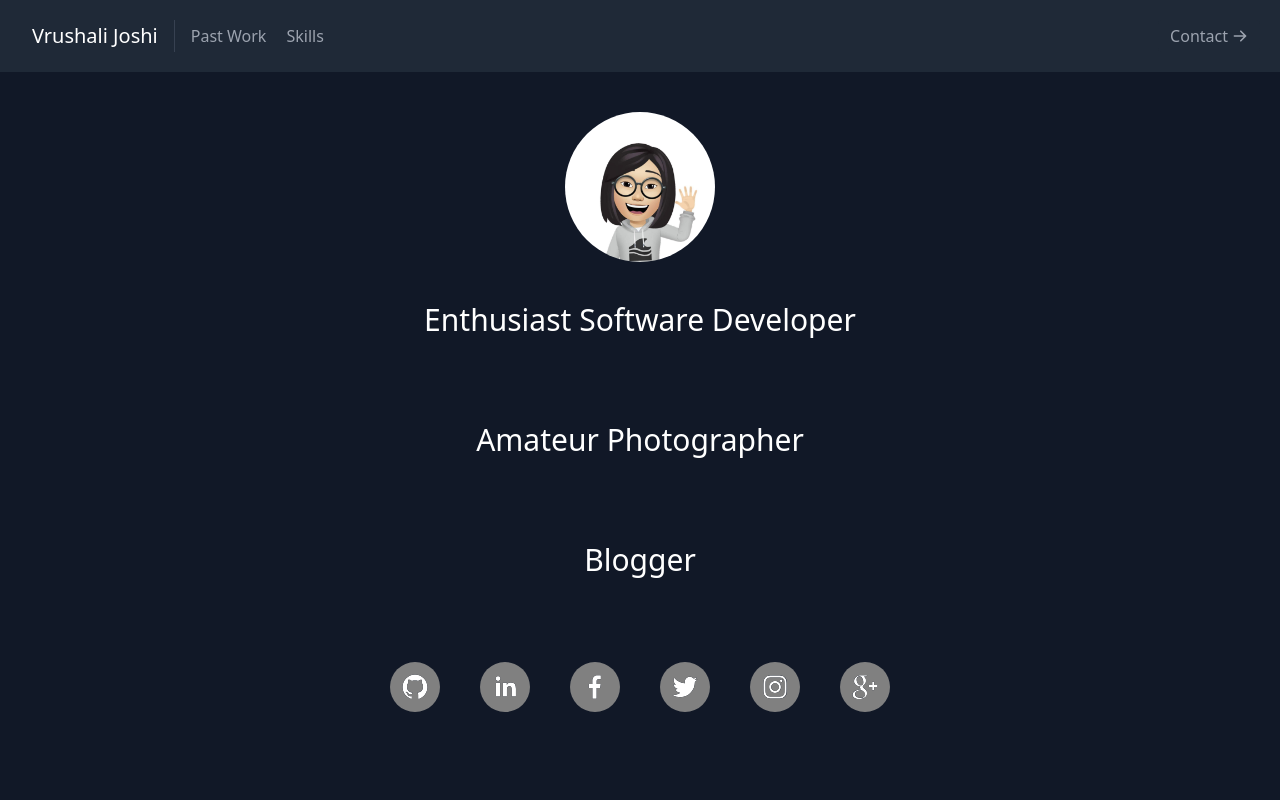
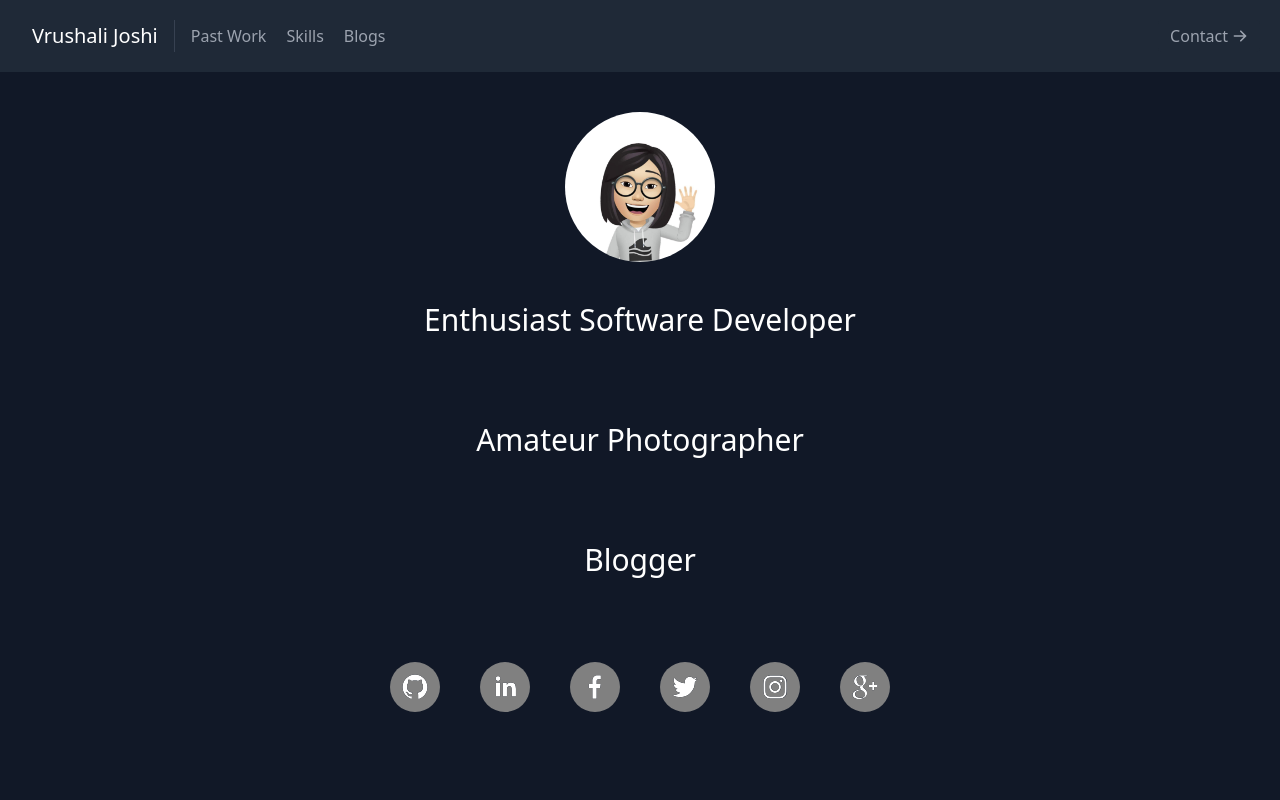
Before and after one commit to vrishadrockstar/portfolio, a React (Create React App) app: page / in a window 1280 px wide. Shown: the top 800 px of the page. Built offline with nearby package versions, Linux system fonts and the light colour scheme; no server answers.

Commit message:
adding blogs

```diff
--- a/src/components/Navbar.js
+++ b/src/components/Navbar.js
@@ -17,6 +17,9 @@ export default function Navbar() {
           <a href="#skills" className="mr-5 hover:text-white">
             Skills
           </a>
+          <a href="#blogs" className="mr-5 hover:text-white">
+            Blogs
+          </a>
         </nav>
         <a
           href="#contact"
```
